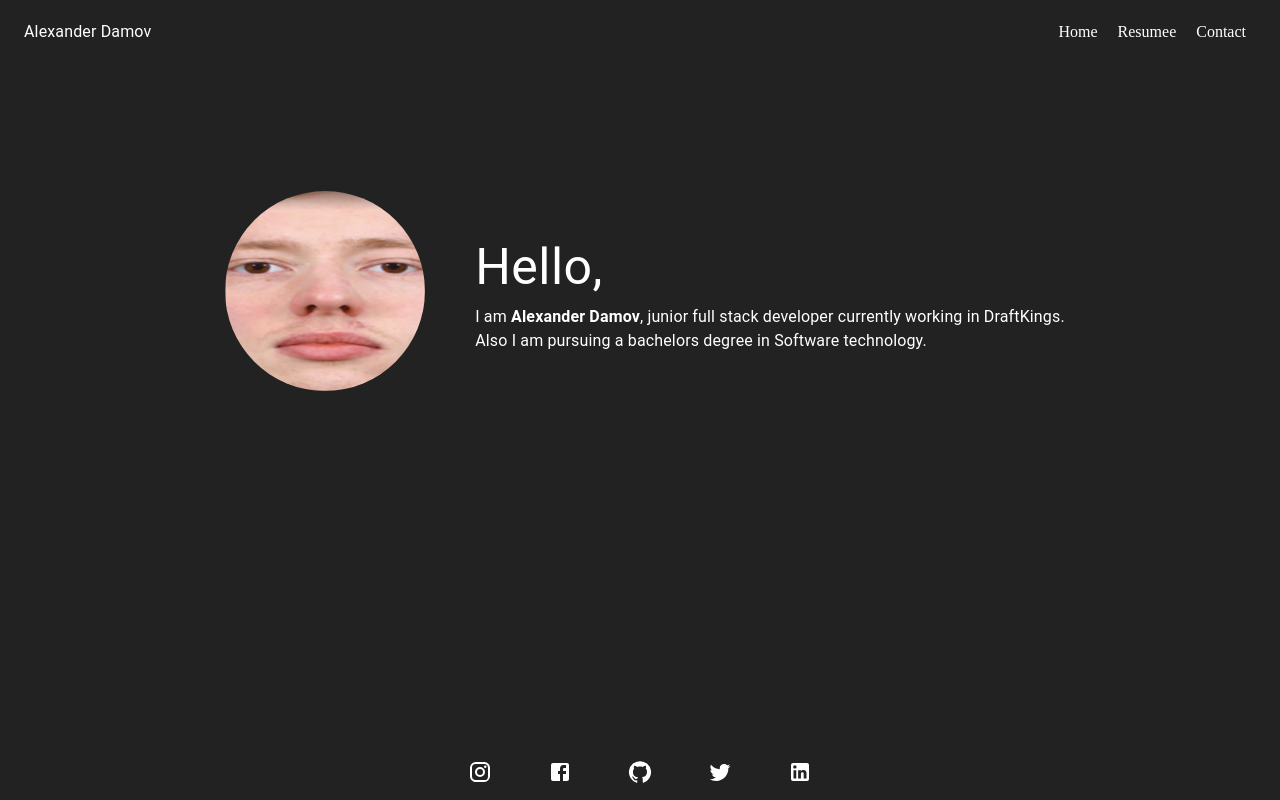
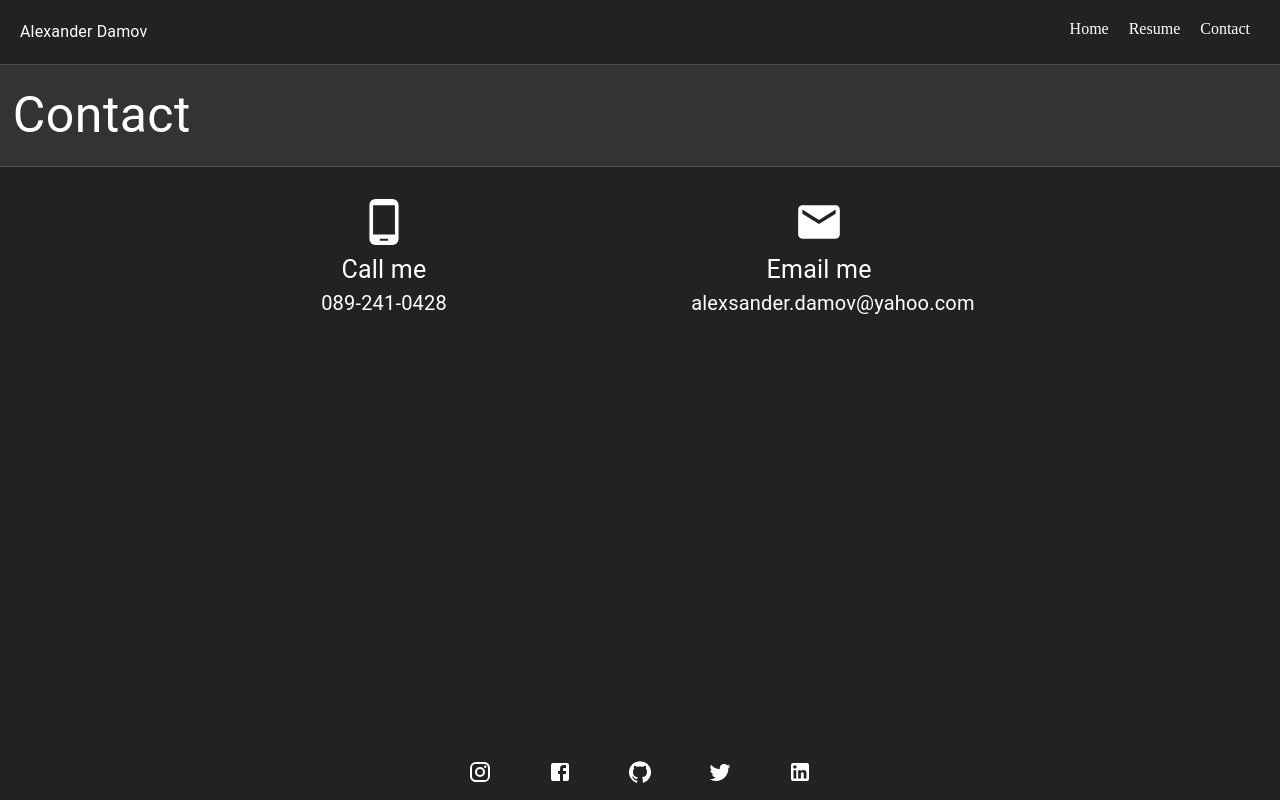
Before and after one commit to st0ppers/resume, a React (Create React App) app: page /contact in a window 1280 px wide. Built offline with nearby package versions, Linux system fonts and the light colour scheme.

Commit message:
routing change

```diff
--- a/package.json
+++ b/package.json
@@ -18,7 +18,7 @@
     "mobx": "^6.9.0",
     "react": "^18.2.0",
     "react-dom": "^18.2.0",
-    "react-router-dom": "^6.11.1",
+    "react-router-dom": "^6.11.2",
     "react-scripts": "5.0.1",
     "typescript": "^4.9.5",
     "web-vitals": "^2.1.4"
--- /dev/null
+++ b/src/App.tsx
@@ -0,0 +1,10 @@
+import { Container } from "./Container";
+import { Navigation } from "./Navigation";
+
+export const App = () => {
+  return (
+    <Container>
+      <Navigation />
+    </Container>
+  );
+};
--- a/src/Container.tsx
+++ b/src/Container.tsx
@@ -6,11 +6,7 @@ interface Props {
 }
 export const Container = (props:Props) => {
   return (
-    <Box
-      // width={"100%"}
-      // height={"100vh"}
-      sx={containerStyle}
-    >
+    <Box sx={containerStyle}>
       {props.children}
     </Box>
   );
--- a/src/Header/Header.tsx
+++ b/src/Header/Header.tsx
@@ -1,32 +1,55 @@
-import {
-  AppBar,
-  Box,
-  Button,
-  Toolbar,
-  Typography,
-} from "@mui/material";
-import React, { useState } from "react";
-import { backgroundColor, borderStyle,  } from "../css/Css";
-import { Link, Navigate } from "react-router-dom";
+import { Box, Typography } from "@mui/material";
+import { backgroundColor, borderStyle, fontColor } from "../css/Css";
+import { Link } from "react-router-dom";
 
 export const Header = () => {
-  const navItems = ["Home", "Resumee", "Contact"];
-  const [page,setPage] = useState("About Me");
-
   return (
-    <Box>
-      <AppBar component="nav" sx={{backgroundColor}} elevation={0}>
-        <Toolbar sx={{ display: "flex", justifyContent:" space-between"}}>
-          <Typography>Alexander Damov</Typography>
-            <Box >
-              {navItems.map((item) => (
-              <a key={item}
-              onClick={() =>  setPage(item)}
-              style={{color:"#fff",textDecoration:"none",padding:"0 10px",borderBottom: item === page ?  borderStyle : ""}}
-              href={`resume/${item}`}>{item}</a>))}
-            </Box>
-        </Toolbar>
-      </AppBar>
+    <Box
+      sx={{ display: "flex", justifyContent: "space-between", padding: "20px" }}
+    >
+      <Typography style={fontColor}>Alexander Damov</Typography>
+      <Box>
+        {/* {navItems.map((item) => (
+          <Link
+            key={item}
+            to={`/${item}`}
+            style={{
+              color: "#fff",
+              textDecoration: "none",
+              padding: "0 10px",
+              borderBottom: item === page ? borderStyle : "",
+            }}
+            onClick={() =>{
+              console.log(item)
+             setPage((prev) => {console.log(prev);return item})}}
+          >
+            {item}
+          </Link>
+        ))} */}
+        <Link  to="/" style={{
+              color: "#fff",
+              textDecoration: "none",
+              padding: "0 10px",
+            }}
+            >Home</Link>
+        <Link  to="/Resume" style={{
+              color: "#fff",
+              textDecoration: "none",
+              padding: "0 10px",
+            }}
+            >Resume</Link>
+        <Link  to="/Contact" style={{
+              color: "#fff",
+              textDecoration: "none",
+              padding: "0 10px",
+            }}
+            >Contact</Link>
+      </Box>
+      {/* {navItems.map((item) =>
+              <Link key={item}
+               to={`/${item}`}
+               style={style}>
+                {item}</Link>)} */}
     </Box>
   );
 };
--- /dev/null
+++ b/src/Navigation.tsx
@@ -0,0 +1,14 @@
+import { Route, Routes } from "react-router-dom";
+import { Resume } from "./Pages/Resume";
+import { Home } from "./Pages/Home";
+import { Contact } from "./Pages/Contact";
+
+export const Navigation = () => {
+    return (
+        <Routes>
+            <Route path="/" element={<Home/>}/>
+            <Route path="/Resume" element={<Resume/>}/>
+            <Route path="/Contact" element={<Contact/>}/>
+        </Routes>
+    );
+}
--- a/src/Pages/Contact.tsx
+++ b/src/Pages/Contact.tsx
@@ -1,14 +1,52 @@
-import { Box, Typography } from "@mui/material"
+import { Box, Typography } from "@mui/material";
+import { Footer } from "../Footer/Footer";
+import { Header } from "../Header/Header";
+import PhoneAndroidIcon from "@mui/icons-material/PhoneAndroid";
+import MailIcon from "@mui/icons-material/Mail";
 
-export const Contact = () =>{
-
-    return(
-        <>
-      <Box sx={{ paddingTop: "10%",backgroundColor:"#333",borderBottom:"solid #333"}}>
-        <Typography sx={{position:"absolute",top:"90px",left:"50px"}} fontSize={50} color={"white"}>
-          Contact
-        </Typography>
+export const Contact = () => {
+  return (
+    <>
+      <Header />
+      <Typography
+        sx={{
+          padding: "1%",
+          backgroundColor: "#333",
+          borderBottom: "1px solid #4e4e4e",
+          borderTop: "1px solid #4e4e4e",
+        }}
+        fontSize={50}
+        color={"white"}
+      >
+        Contact
+      </Typography>
+      <Box sx={{ display: "flex", flexDirection: "row", marginTop: "30px" }}>
+        <Box sx={{ width: "50%", marginLeft: "10%" }}>
+          <Box sx={{ textAlign: "center" }}>
+            <PhoneAndroidIcon sx={{ fontSize: "50px", color: "white" }} />
+          </Box>
+          <Box sx={{ textAlign: "center", color: "white" }}>
+            <Typography fontSize={25}>Call me</Typography>
+          </Box>
+          <Box sx={{ textAlign: "center", color: "white" }}>
+            <Typography fontSize={20}>089-241-0428</Typography>
+          </Box>
+        </Box>
+        <Box sx={{ width: "50%", marginRight: "10%" }}>
+          <Box sx={{ width: "50%", marginLeft: "10%" }}>
+            <Box sx={{ textAlign: "center" }}>
+              <MailIcon sx={{ fontSize: "50px", color: "white" }} />
+            </Box>
+            <Box sx={{ textAlign: "center", color: "white" }}>
+              <Typography fontSize={25}>Email me</Typography>
+            </Box>
+            <Box sx={{ textAlign: "center", color: "white" }}>
+              <Typography fontSize={20}>alexsander.damov@yahoo.com</Typography>
+            </Box>
+          </Box>
+        </Box>
       </Box>
+      <Footer />
     </>
-    )
-}
+  );
+};
--- a/src/Pages/Home.tsx
+++ b/src/Pages/Home.tsx
@@ -1,9 +1,12 @@
 import { Box, Typography } from "@mui/material";
 import { fontColor } from "../css/Css";
+import { Footer } from "../Footer/Footer";
+import { Header } from "../Header/Header";
 
 export const Home = () => {
   return (
     <>
+    <Header />
       <Box
         sx={{
           display: "flex",
@@ -38,6 +41,7 @@ export const Home = () => {
           </Typography>
         </Box>
       </Box>
+      <Footer />
     </>
   );
 };
--- a/src/Pages/LandingPage.tsx
+++ /dev/null
@@ -1,5 +0,0 @@
-import { Outlet } from "react-router-dom";
-
-export default function LandingPage() {
-  return <Outlet />;
-}
--- a/src/index.tsx
+++ b/src/index.tsx
@@ -1,109 +1,107 @@
 import React from "react";
 import ReactDOM from "react-dom/client";
-import { Container } from "./Container";
-import { Header } from "./Header/Header";
-import { Home } from "./Pages/Home";
-import { Footer } from "./Footer/Footer";
-import { createBrowserRouter, RouterProvider } from "react-router-dom";
-import { Resume } from "./Pages/Resume";
-import { Contact } from "./Pages/Contact";
-import LandingPage from "./Pages/LandingPage";
+import {
+  BrowserRouter,
+} from "react-router-dom";
+import { App } from "./App";
 
 const root = ReactDOM.createRoot(
   document.getElementById("root") as HTMLElement
 );
-const router = createBrowserRouter([
-  {
-    path: "/",
-    element: (
-      <LandingPage/>
-    ),
-    errorElement: (
-      <Container>
-        <Header />
-        <Home />
-        <Footer />
-      </Container>
-    ),
-    children: [
-      {
-        path: "resume/Home",
-        element: (
-          <React.StrictMode>
-            <Container>
-              <Header />
-              <Home />
-              <Footer />
-            </Container>
-          </React.StrictMode>
-        ),
-      },
-      {
-        path: "resume/Resumee",
-        element: (
-          <React.StrictMode>
-            <Container>
-              <Header />
-              <Resume />
-              <Footer />
-            </Container>
-          </React.StrictMode>
-        ),
-      },
-      {
-        path: "resume/Contact",
-        element: (
-          <React.StrictMode>
-            <Container>
-              <Header />
-              <Contact />
-              <Footer />
-            </Container>
-          </React.StrictMode>
-        ),
-      },
-    ],
-  },
-  // {
-  //   path: "/Home",
-  //   element: (
-  //     <React.StrictMode>
-  //       <Container>
-  //         <Header />
-  //         <Home />
-  //         <Footer />
-  //       </Container>
-  //     </React.StrictMode>
-  //   ),
-  // // },
-  // {
-  //   path: "/Resume",
-  //   element: (
-  //     <React.StrictMode>
-  //       <Container>
-  //         <Header />
-  //         <Resume />
-  //         <Footer />
-  //       </Container>
-  //     </React.StrictMode>
-  //   ),
-  // },
-  // {
-  //   path: "/Contact",
-  //   element: (
-  //     <React.StrictMode>
-  //       <Container>
-  //         <Header />
-  //         <Contact />
-  //         <Footer />
-  //       </Container>
-  //     </React.StrictMode>
-  //   ),
-  // },
-]);
+// const router = createBrowserRouter([
+//   {
+//     path: "/",
+//     element: (
+//       <LandingPage/>
+//     ),
+//     errorElement: (
+//       <Container>
+//         <Header />
+//         <Home />
+//         <Footer />
+//       </Container>
+//     ),
+//     children: [
+//       {
+//         path: "Home",
+//         element: (
+//           <React.StrictMode>
+//             <Container>
+//               <Header />
+//               <Home />
+//               <Footer />
+//             </Container>
+//           </React.StrictMode>
+//         ),
+//       },
+//       {
+//         path: "Resumee",
+//         element: (
+//           <React.StrictMode>
+//             <Container>
+//               <Header />
+//               <Resume />
+//               <Footer />
+//             </Container>
+//           </React.StrictMode>
+//         ),
+//       },
+//       {
+//         path: "Contact",
+//         element: (
+//           <React.StrictMode>
+//             <Container>
+//               <Header />
+//               <Contact />
+//               <Footer />
+//             </Container>
+//           </React.StrictMode>
+//         ),
+//       },
+//     ],
+//   },
+//   // {
+//   //   path: "/Home",
+//   //   element: (
+//   //     <React.StrictMode>
+//   //       <Container>
+//   //         <Header />
+//   //         <Home />
+//   //         <Footer />
+//   //       </Container>
+//   //     </React.StrictMode>
+//   //   ),
+//   // // },
+//   // {
+//   //   path: "/Resume",
+//   //   element: (
+//   //     <React.StrictMode>
+//   //       <Container>
+//   //         <Header />
+//   //         <Resume />
+//   //         <Footer />
+//   //       </Container>
+//   //     </React.StrictMode>
+//   //   ),
+//   // },
+//   // {
+//   //   path: "/Contact",
+//   //   element: (
+//   //     <React.StrictMode>
+//   //       <Container>
+//   //         <Header />
+//   //         <Contact />
+//   //         <Footer />
+//   //       </Container>
+//   //     </React.StrictMode>
+//   //   ),
+//   // },
+// ]);
 
 root.render(
   <React.StrictMode>
-    <RouterProvider router={router} />
+    <BrowserRouter>
+      <App />
+    </BrowserRouter>
   </React.StrictMode>
 );
```
Also changed, not shown: src/Body/Resume.tsx (deleted, +0 -12 lines), src/Pages/Resume.tsx (+5 -3 lines), 1 other file (tests, documents, lock files or other folders).
